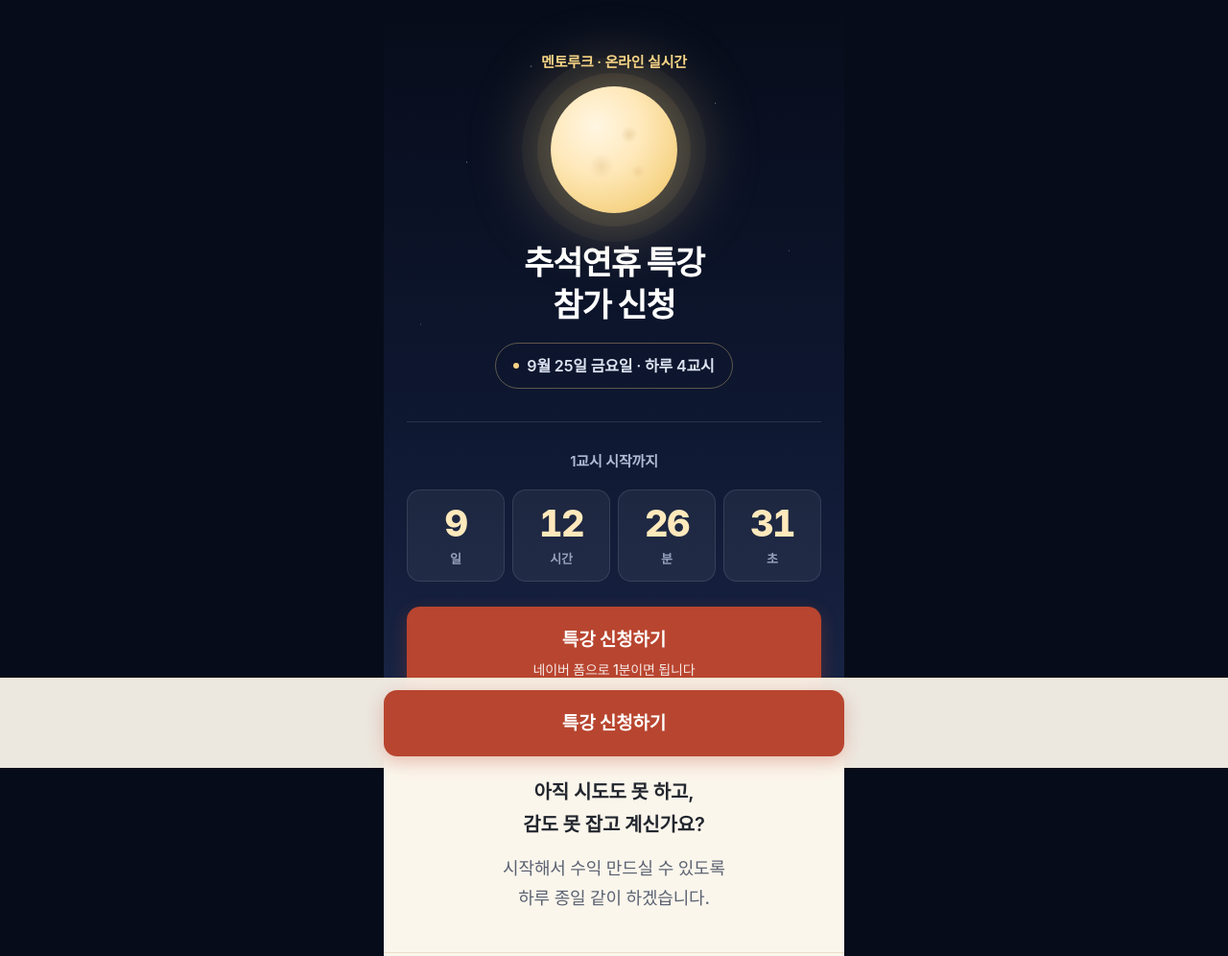
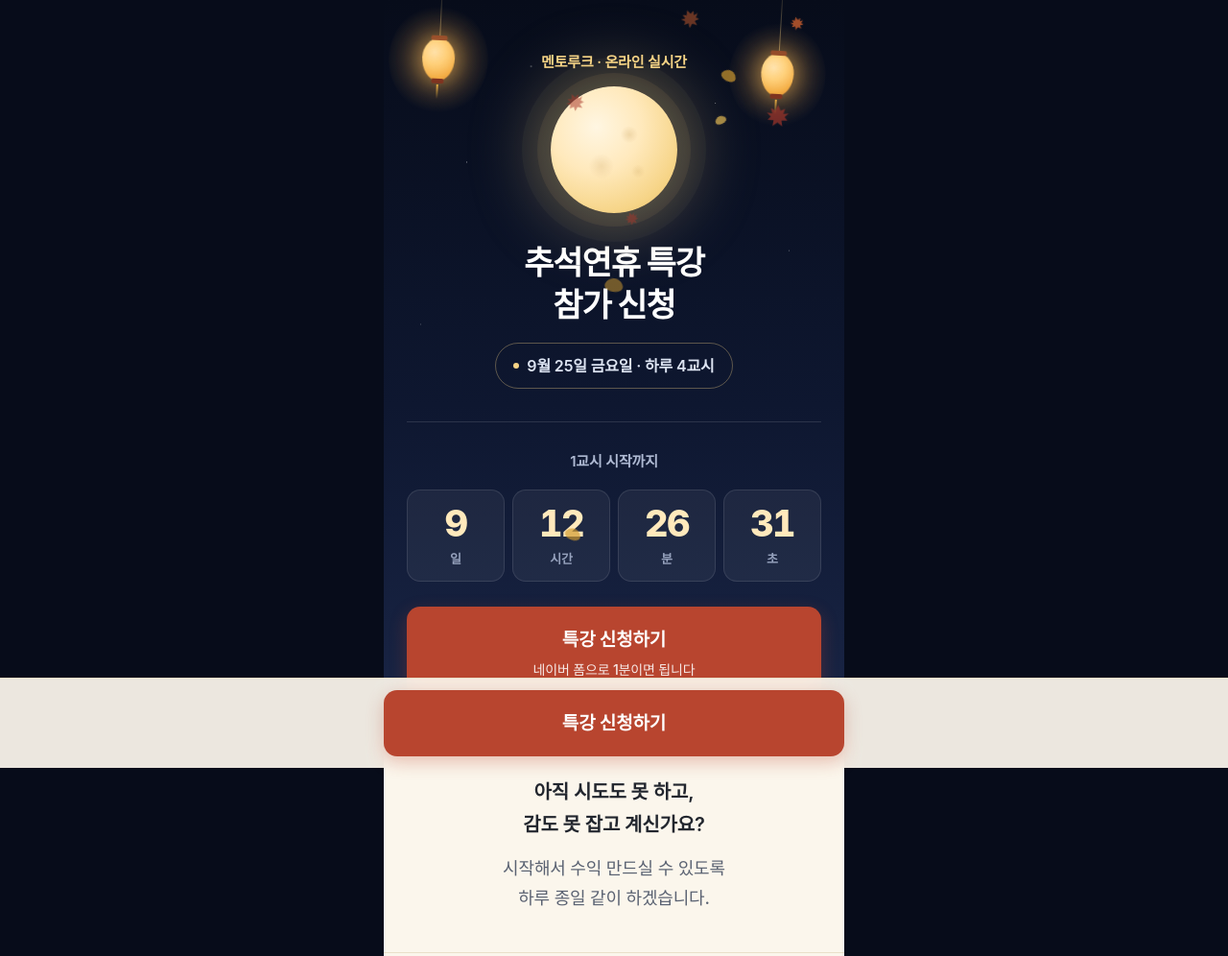
Before and after one commit to Yoo-Mideum/chuseok-special, a plain HTML site: page index.html in a window 1280 px wide. Shown: the top 996 px of the page at 96% size. Drawn offline with Linux system fonts and the light colour scheme; a web font is replaced by a local one.

Commit message:
낙엽 내리는 효과와 호롱불 추가

```diff
--- a/index.html
+++ b/index.html
@@ -290,8 +290,117 @@
   }
   .bar-inner{max-width:480px;margin:0 auto}
 
+  /* ---------- 호롱불 ---------- */
+  .lanterns{
+    position:absolute;
+    top:0;left:0;right:0;
+    height:170px;
+    pointer-events:none;
+  }
+  .lantern{
+    position:absolute;
+    top:0;
+    display:flex;
+    flex-direction:column;
+    align-items:center;
+    transform-origin:50% 0;
+    animation:sway 6.5s ease-in-out infinite alternate;
+  }
+  .lantern-a{left:9%;animation-duration:6.5s}
+  .lantern-b{right:10%;animation-duration:8s;animation-delay:-2.4s}
+
+  .cord{
+    width:1px;
+    background:linear-gradient(180deg,rgba(246,212,134,.15),rgba(246,212,134,.5));
+  }
+  .lantern-a .cord{height:40px}
+  .lantern-b .cord{height:56px}
+
+  .lamp{
+    position:relative;
+    width:34px;height:44px;
+    border-radius:50% 50% 48% 48% / 46% 46% 54% 54%;
+    background:
+      radial-gradient(circle at 38% 34%, #FFF3D0 0%, #FFD98A 34%, #F0A93F 72%, #C9762A 100%);
+    box-shadow:0 0 22px 4px rgba(255,186,84,.45);
+  }
+  /* 위·아래 나무 테 */
+  .lamp::before,.lamp::after{
+    content:"";position:absolute;left:50%;transform:translateX(-50%);
+    width:17px;height:5px;border-radius:2px;
+    background:#7E3320;
+  }
+  .lamp::before{top:-3px}
+  .lamp::after{bottom:-3px;width:13px}
+
+  .halo{
+    position:absolute;
+    inset:-34px;
+    border-radius:50%;
+    background:radial-gradient(circle, rgba(255,190,90,.42) 0%, rgba(255,175,70,.16) 42%, transparent 72%);
+    animation:flicker 3.4s ease-in-out infinite;
+  }
+  .lantern-b .halo{animation-duration:4.3s;animation-delay:-1.6s}
+
+  .tassel{
+    width:2px;height:15px;margin-top:4px;
+    background:linear-gradient(180deg,#E0A93B,rgba(224,169,59,0));
+  }
+
+  @keyframes sway{
+    from{transform:rotate(-3.5deg)}
+    to{transform:rotate(3.5deg)}
+  }
+  /* 심지가 흔들리듯 불규칙하게 */
+  @keyframes flicker{
+    0%{opacity:.72;transform:scale(.97)}
+    14%{opacity:1;transform:scale(1.04)}
+    29%{opacity:.8;transform:scale(.99)}
+    43%{opacity:.96;transform:scale(1.02)}
+    61%{opacity:.7;transform:scale(.96)}
+    78%{opacity:1;transform:scale(1.05)}
+    100%{opacity:.72;transform:scale(.97)}
+  }
+
+  /* ---------- 낙엽 ---------- */
+  .leaves{
+    position:fixed;
+    top:0;bottom:0;
+    left:50%;
+    width:100%;
+    max-width:480px;
+    transform:translateX(-50%);
+    z-index:15;
+    pointer-events:none;
+    overflow:hidden;
+  }
+  .leaf{
+    position:absolute;
+    top:0;
+    will-change:transform;
+    animation:fall linear infinite;
+  }
+  .leaf svg{
+    display:block;
+    width:100%;height:100%;
+    animation:flutter ease-in-out infinite alternate;
+  }
+  /* 다른 화면을 보는 동안에는 멈춰서 배터리를 아낍니다 */
+  .leaves.is-paused .leaf,
+  .leaves.is-paused .leaf svg{animation-play-state:paused}
+  @keyframes fall{
+    from{transform:translate3d(0,-14vh,0)}
+    to{transform:translate3d(var(--drift),110vh,0)}
+  }
+  @keyframes flutter{
+    from{transform:translateX(-13px) rotate(-25deg)}
+    to{transform:translateX(13px) rotate(30deg)}
+  }
+
   @media (prefers-reduced-motion:reduce){
     .moon{animation:none}
+    .leaves{display:none}
+    .lantern,.halo{animation:none}
     *{transition:none!important}
   }
 </style>
@@ -301,6 +410,19 @@
 <div class="page">
 
   <header class="sky">
+    <div class="lanterns" aria-hidden="true">
+      <div class="lantern lantern-a">
+        <span class="cord"></span>
+        <span class="lamp"><i class="halo"></i></span>
+        <span class="tassel"></span>
+      </div>
+      <div class="lantern lantern-b">
+        <span class="cord"></span>
+        <span class="lamp"><i class="halo"></i></span>
+        <span class="tassel"></span>
+      </div>
+    </div>
+
     <p class="kicker">멘토루크 · 온라인 실시간</p>
     <div class="moon" aria-hidden="true"></div>
     <h1>추석연휴 특강<br>참가 신청</h1>
@@ -432,6 +554,8 @@
   <footer>멘토루크 · 추석연휴 특강</footer>
 </div>
 
+<div class="leaves" id="leaves" aria-hidden="true"></div>
+
 <div class="bar">
   <div class="bar-inner">
     <a class="btn" href="https://naver.me/xzHdndbz">특강 신청하기</a>
@@ -471,6 +595,61 @@
   tick();
   var timer = setInterval(tick, 1000);
 })();
+
+/* 낙엽 */
+(function(){
+  var reduce = window.matchMedia && window.matchMedia('(prefers-reduced-motion: reduce)').matches;
+  var layer = document.getElementById('leaves');
+  if (reduce || !layer) return;
+
+  // 단풍잎 / 은행잎
+  var SHAPES = {
+    maple: 'M12 1 14.6 6.6 19.2 4.4 17.6 9.6 23 9 19 13 22 16.2 16 16.6 17 22.4 12 18.6 7 22.4 8 16.6 2 16.2 5 13 1 9 6.4 9.6 4.8 4.4 9.4 6.6Z',
+    ginkgo:'M12 23 12 14.6C5.2 14.6 1.2 10.8 3.2 6.8 5.2 2.8 8.8 1 12 1 15.2 1 18.8 2.8 20.8 6.8 22.8 10.8 18.8 14.6 12 14.6Z'
+  };
+  var TONE = {
+    maple: ['#C0442B','#D4622E','#A8362A','#CE5533'],
+    ginkgo:['#E0A93B','#EBBF54','#D19A2E']
+  };
+
+  function pick(a){ return a[Math.floor(Math.random()*a.length)]; }
+  function between(a,b){ return a + Math.random()*(b-a); }
+
+  // 화면이 좁을수록 잎을 줄여 구형 기기에서도 부드럽게
+  var count = window.innerWidth < 420 ? 10 : 14;
+  var frag = document.createDocumentFragment();
+
+  for (var i = 0; i < count; i++) {
+    var kind = Math.random() < 0.55 ? 'maple' : 'ginkgo';
+    var size = between(13, 26);
+    var fallSec = between(10, 19);
+
+    var leaf = document.createElement('span');
+    leaf.className = 'leaf';
+    leaf.style.left = between(-2, 96) + '%';
+    leaf.style.width = size + 'px';
+    leaf.style.height = size + 'px';
+    leaf.style.opacity = between(0.45, 0.8).toFixed(2);
+    leaf.style.setProperty('--drift', between(-60, 60).toFixed(0) + 'px');
+    leaf.style.animationDuration = fallSec.toFixed(1) + 's';
+    // 음수 지연 — 페이지를 열자마자 이미 내리고 있는 것처럼 보이게
+    leaf.style.animationDelay = '-' + between(0, fallSec).toFixed(1) + 's';
+
+    leaf.innerHTML =
+      '<svg viewBox="0 0 24 24" fill="' + pick(TONE[kind]) + '">' +
+        '<path d="' + SHAPES[kind] + '"/>' +
+      '</svg>';
+    leaf.firstChild.style.animationDuration = between(2.4, 4.6).toFixed(1) + 's';
+    leaf.firstChild.style.animationDelay = '-' + between(0, 3).toFixed(1) + 's';
+
+    frag.appendChild(leaf);
+  }
+  layer.appendChild(frag);
+
+  document.addEventListener('visibilitychange', function(){
+    layer.classList.toggle('is-paused', document.hidden);
+  });
+})();
 </script>
 
 </body>
```
